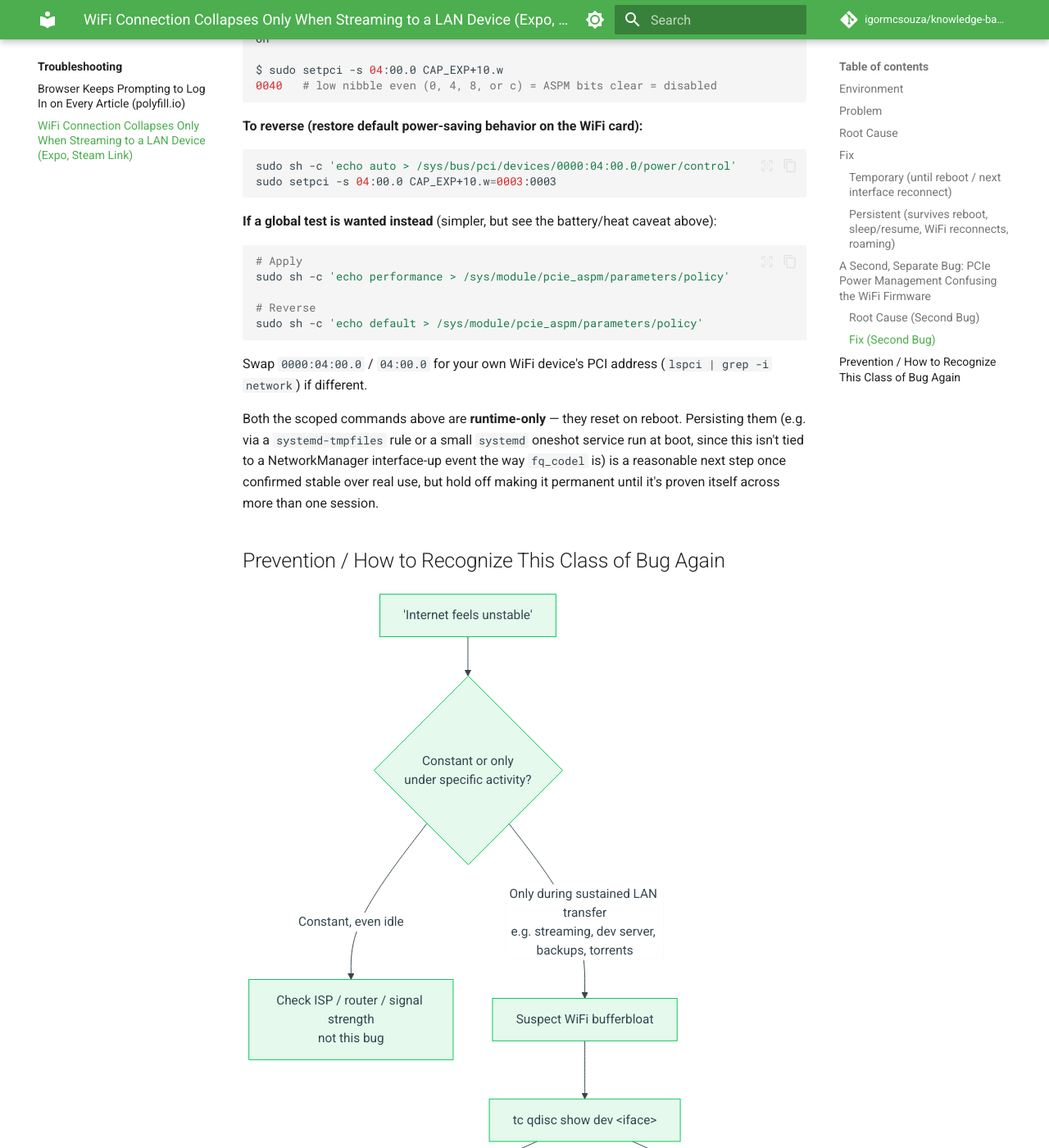
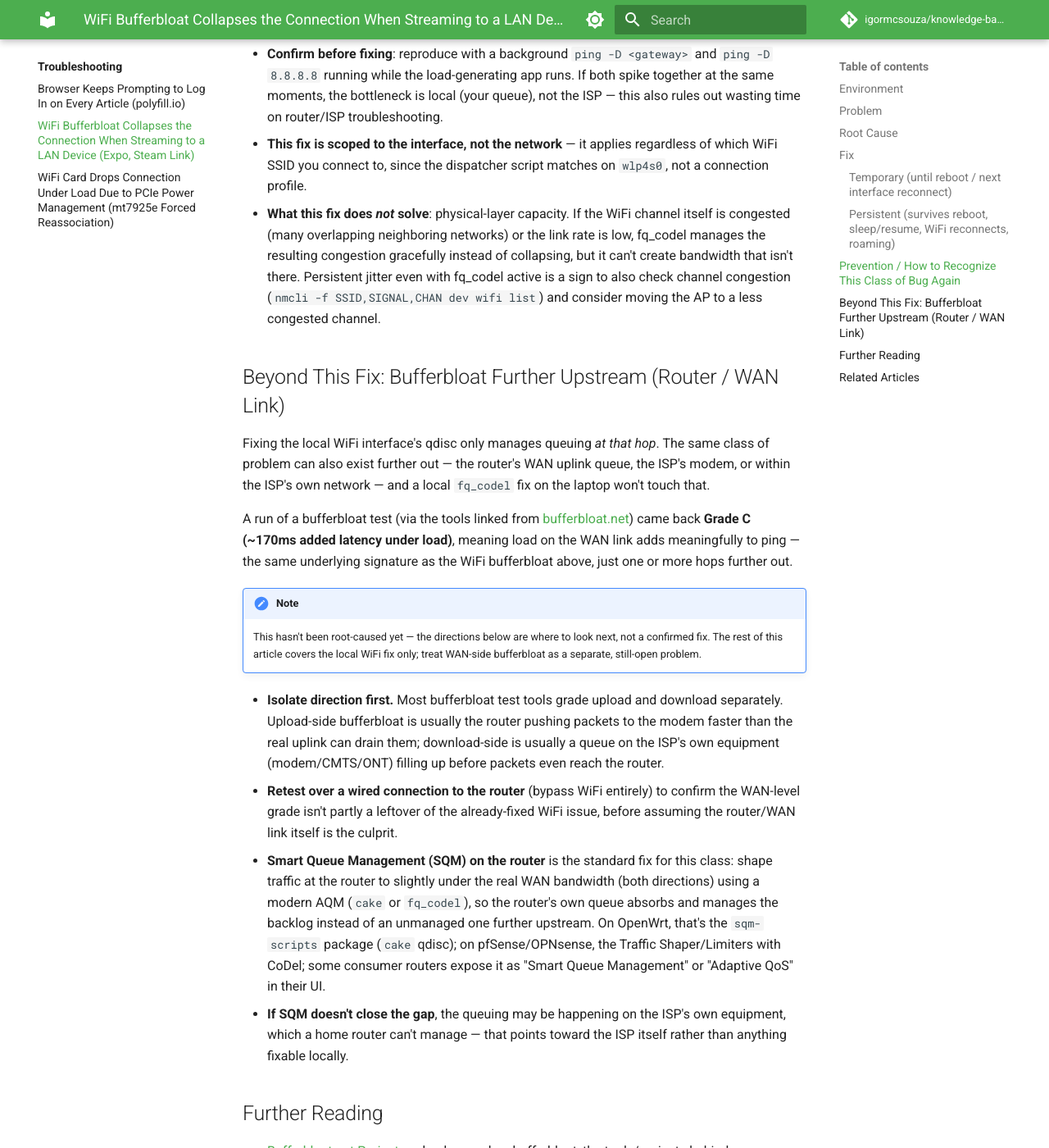
Before and after one commit to igormcsouza/knowledge-base, an MkDocs documentation site: the page built from docs/troubleshooting/wifi-bufferbloat-lan-streaming-drops.md, in a window 1280 px wide and 1400 px high, scrolled down 5601 px. Shown: the whole window at 82% size. Built offline with MkDocs 1.6.1 and Material for MkDocs 9.7.7, drawn with Linux system fonts in a browser that asks for light colours; comment, search, counter and statistics services are not loaded; some of the changed text lies outside the part shown.

Commit message:
Split WiFi bufferbloat article into two entries (#25)
* Split WiFi bufferbloat article: separate the PCIe power-management bug

The bufferbloat troubleshooting entry mixed two unrelated bugs found in the
same investigation: WiFi bufferbloat (fixed with fq_codel) and a separate
WiFi card/driver instability where PCIe power management confuses the
mt7925e firmware into forcing reassociation. Split them into two entries so
each can be updated independently, and added a bufferbloat.net reference
link found while investigating.

* Add guidance on WAN-side bufferbloat beyond the local WiFi fix

A bufferbloat test came back Grade C (~170ms), suggesting queuing on the
router's WAN uplink or the ISP's own network, separate from the local WiFi
qdisc fix. Adds directions for isolating and investigating that (SQM/AQM on
the router) as an open, unconfirmed follow-up rather than a settled fix.

* Migrate from Poetry to uv, fix broken deploy-workflow cache

Replaces Poetry with uv for dependency management across the project
(pyproject.toml, lockfile, docs, CI). The deploy workflow's manual
actions/cache step trusted a cache hit blindly and was what broke
PR #25's build: a stale cached venv came back "broken," Poetry
silently recreated it empty, and mkdocs was missing. Switching to
astral-sh/setup-uv's built-in caching plus `uv sync` removes that
manual cache logic entirely and self-heals instead of trusting a
possibly-corrupt cache.

---------

Co-authored-by: Claude <noreply@anthropic.com>

````diff
--- a/docs/troubleshooting/index.md
+++ b/docs/troubleshooting/index.md
@@ -92,4 +92,5 @@ or just "now I know to look here first."
 ## Entries
 
 - [Browser Keeps Prompting to Log In on Every Article (polyfill.io)](polyfill-io-login-prompt.md)
-- [WiFi Connection Collapses Only When Streaming to a LAN Device (Expo, Steam Link)](wifi-bufferbloat-lan-streaming-drops.md)
+- [WiFi Bufferbloat Collapses the Connection When Streaming to a LAN Device (Expo, Steam Link)](wifi-bufferbloat-lan-streaming-drops.md)
+- [WiFi Card Drops Connection Under Load Due to PCIe Power Management (mt7925e Forced Reassociation)](wifi-card-pcie-power-reassociation-drops.md)
--- a/docs/troubleshooting/wifi-bufferbloat-lan-streaming-drops.md
+++ b/docs/troubleshooting/wifi-bufferbloat-lan-streaming-drops.md
@@ -8,16 +8,20 @@ tags:
 
 ---
 
-# WiFi Connection Collapses Only When Streaming to a LAN Device (Expo, Steam Link)
+# WiFi Bufferbloat Collapses the Connection When Streaming to a LAN Device (Expo, Steam Link)
 
 Internet felt "unstable" only in specific situations — running an Expo dev server for a
 phone to connect to, or streaming games to a phone via Steam Link. Regular browsing was
-fine most of the time. Turned out to be **two separate, compounding bugs**, both only
-triggered by sustained local WiFi throughput: classic **bufferbloat** (no active queue
-management on the wireless interface, so a big transfer buried everything else behind
-it), and a **driver/firmware instability** where the WiFi chipset forced its own
-reassociation under load and sometimes came back degraded. Fixing the first made things
-much better; the second explains why it wasn't perfect until both were addressed.
+fine most of the time. Turned out to be classic **bufferbloat**: no active queue
+management on the wireless interface, so a big sustained transfer buried everything else
+(pings, DNS, keepalives) behind it.
+
+!!! note
+    This machine also hit a second, unrelated WiFi instability during the same
+    investigation — see
+    [WiFi Card Drops Connection Under Load Due to PCIe Power Management](wifi-card-pcie-power-reassociation-drops.md).
+    That bug persisted even after this bufferbloat fix was applied, so don't assume
+    fixing bufferbloat alone rules out further WiFi instability.
 
 ## Environment
 
@@ -196,102 +200,6 @@ tc qdisc show dev wlp4s0
 
 Swap `wlp4s0` for your own interface name (`ip -br addr` to find it) if different.
 
-## A Second, Separate Bug: PCIe Power Management Confusing the WiFi Firmware
-
-`fq_codel` fixed the bufferbloat collapse, but a follow-up Expo session still hit a real
-outage — not jitter this time, actual `Destination Host Unreachable` for ~13 seconds,
-followed by a kernel-logged forced reassociation:
-
-```text
-wlp4s0: deauthenticating from 2e:70:4f:18:e8:d8 by local choice (Reason: 3=DEAUTH_LEAVING)
-wlp4s0: authenticate with 2e:70:4f:18:e8:d8 (try 1/3)
-wlp4s0: associated
-```
-
-The radio recovered for about 17 seconds (clean 1-4ms pings), then degraded back into
-sustained heavy jitter (100ms-1500ms) that didn't fully resolve for the rest of the
-session — worse than plain bufferbloat, and `tc qdisc show` confirmed `fq_codel` was
-still active throughout, so queue management wasn't the issue this time.
-
-### Root Cause (Second Bug)
-
-`by local choice` means the *driver* initiated the disconnect, not the router. This is a
-known class of instability on the MediaTek `mt7925e` chipset (and several other WiFi
-chipsets): under sustained load, the driver/firmware can get confused by the PCIe link
-transitioning through power-saving states (ASPM L0s/L1) or by PCIe runtime autosuspend
-kicking in, and forces a reassociation to recover — sometimes coming back in a degraded
-state rather than cleanly.
-
-```bash
-$ cat /sys/module/pcie_aspm/parameters/policy
-default [performance] powersave powersupersave    # was previously "default" (active)
-
-$ cat /sys/bus/pci/devices/0000:04:00.0/power/control
-on                                                 # was "auto" (runtime autosuspend allowed)
-```
-
-Checked first whether a newer firmware fixed it — it didn't apply here: `linux-firmware`
-was already at Ubuntu's latest packaged version, and `fwupdmgr` doesn't manage this
-chip's firmware (it ships as part of the kernel firmware package, not as a
-`fwupd`-updatable device). So the fix targets the power-management trigger directly
-instead of waiting on an upstream firmware update.
-
-### Fix (Second Bug)
-
-**Important — scope matters here.** `/sys/module/pcie_aspm/parameters/policy` is a
-**global** kernel setting: it affects every PCIe device (NVMe SSD, GPU, everything), not
-just WiFi. Setting it to `performance` system-wide measurably increases idle power draw
-and heat (worse battery life, more fan noise), especially with a discrete GPU in the
-picture. Prefer the WiFi-scoped version below unless the machine is always plugged in.
-
-**Recommended — scoped to the WiFi card only:**
-
-```bash
-# Disable PCIe runtime autosuspend for just the WiFi device
-sudo sh -c 'echo on > /sys/bus/pci/devices/0000:04:00.0/power/control'
-
-# Disable ASPM (L0s/L1 low-power link states) on just the WiFi device's PCIe link,
-# by clearing bits 0-1 of its Link Control register (CAP_EXP+0x10) — leaves every
-# other PCIe device's power management untouched
-sudo setpci -s 04:00.0 CAP_EXP+10.w=0000:0003
-```
-
-Verify:
-
-```bash
-$ cat /sys/bus/pci/devices/0000:04:00.0/power/control
-on
-
-$ sudo setpci -s 04:00.0 CAP_EXP+10.w
-0040   # low nibble even (0, 4, 8, or c) = ASPM bits clear = disabled
-```
-
-**To reverse (restore default power-saving behavior on the WiFi card):**
-
-```bash
-sudo sh -c 'echo auto > /sys/bus/pci/devices/0000:04:00.0/power/control'
-sudo setpci -s 04:00.0 CAP_EXP+10.w=0003:0003
-```
-
-**If a global test is wanted instead** (simpler, but see the battery/heat caveat above):
-
-```bash
-# Apply
-sudo sh -c 'echo performance > /sys/module/pcie_aspm/parameters/policy'
-
-# Reverse
-sudo sh -c 'echo default > /sys/module/pcie_aspm/parameters/policy'
-```
-
-Swap `0000:04:00.0` / `04:00.0` for your own WiFi device's PCI address
-(`lspci | grep -i network`) if different.
-
-Both the scoped commands above are **runtime-only** — they reset on reboot. Persisting
-them (e.g. via a `systemd-tmpfiles` rule or a small `systemd` oneshot service run at
-boot, since this isn't tied to a NetworkManager interface-up event the way `fq_codel`
-is) is a reasonable next step once confirmed stable over real use, but hold off making
-it permanent until it's proven itself across more than one session.
-
 ## Prevention / How to Recognize This Class of Bug Again
 
 ```mermaid
@@ -325,3 +233,51 @@ flowchart TD
   bandwidth that isn't there. Persistent jitter even with fq_codel active is a sign to
   also check channel congestion (`nmcli -f SSID,SIGNAL,CHAN dev wifi list`) and consider
   moving the AP to a less congested channel.
+
+## Beyond This Fix: Bufferbloat Further Upstream (Router / WAN Link)
+
+Fixing the local WiFi interface's qdisc only manages queuing *at that hop*. The same
+class of problem can also exist further out — the router's WAN uplink queue, the ISP's
+modem, or within the ISP's own network — and a local `fq_codel` fix on the laptop won't
+touch that.
+
+A run of a bufferbloat test (via the tools linked from
+[bufferbloat.net](https://www.bufferbloat.net/projects/)) came back **Grade C (~170ms
+added latency under load)**, meaning load on the WAN link adds meaningfully to ping — the
+same underlying signature as the WiFi bufferbloat above, just one or more hops further
+out.
+
+!!! note
+    This hasn't been root-caused yet — the directions below are where to look next, not
+    a confirmed fix. The rest of this article covers the local WiFi fix only; treat
+    WAN-side bufferbloat as a separate, still-open problem.
+
+- **Isolate direction first.** Most bufferbloat test tools grade upload and download
+  separately. Upload-side bufferbloat is usually the router pushing packets to the modem
+  faster than the real uplink can drain them; download-side is usually a queue on the
+  ISP's own equipment (modem/CMTS/ONT) filling up before packets even reach the router.
+- **Retest over a wired connection to the router** (bypass WiFi entirely) to confirm the
+  WAN-level grade isn't partly a leftover of the already-fixed WiFi issue, before
+  assuming the router/WAN link itself is the culprit.
+- **Smart Queue Management (SQM) on the router** is the standard fix for this class:
+  shape traffic at the router to slightly under the real WAN bandwidth (both directions)
+  using a modern AQM (`cake` or `fq_codel`), so the router's own queue absorbs and
+  manages the backlog instead of an unmanaged one further upstream. On OpenWrt, that's
+  the `sqm-scripts` package (`cake` qdisc); on pfSense/OPNsense, the Traffic
+  Shaper/Limiters with CoDel; some consumer routers expose it as "Smart Queue
+  Management" or "Adaptive QoS" in their UI.
+- **If SQM doesn't close the gap**, the queuing may be happening on the ISP's own
+  equipment, which a home router can't manage — that points toward the ISP itself rather
+  than anything fixable locally.
+
+## Further Reading
+
+- [Bufferbloat.net Projects](https://www.bufferbloat.net/projects/) — background on
+  bufferbloat, the tools/projects behind `fq_codel`/`cake`, and ongoing work on the
+  problem beyond this one interface-level fix.
+
+## Related Articles
+
+- [WiFi Card Drops Connection Under Load Due to PCIe Power Management](wifi-card-pcie-power-reassociation-drops.md) —
+  a separate, unrelated WiFi instability found on the same machine during this
+  investigation; don't assume this fix rules it out.
````
Also changed, not shown: README.md (+2 -2 lines), docs/contributing.md (+2 -2 lines), docs/getting-started.md (+3 -9 lines), docs/troubleshooting/wifi-card-pcie-power-reassociation-drops.md (added, +149 -0 lines), pyproject.toml (+12 -12 lines), .github/copilot-instructions.md, 4 other files.
